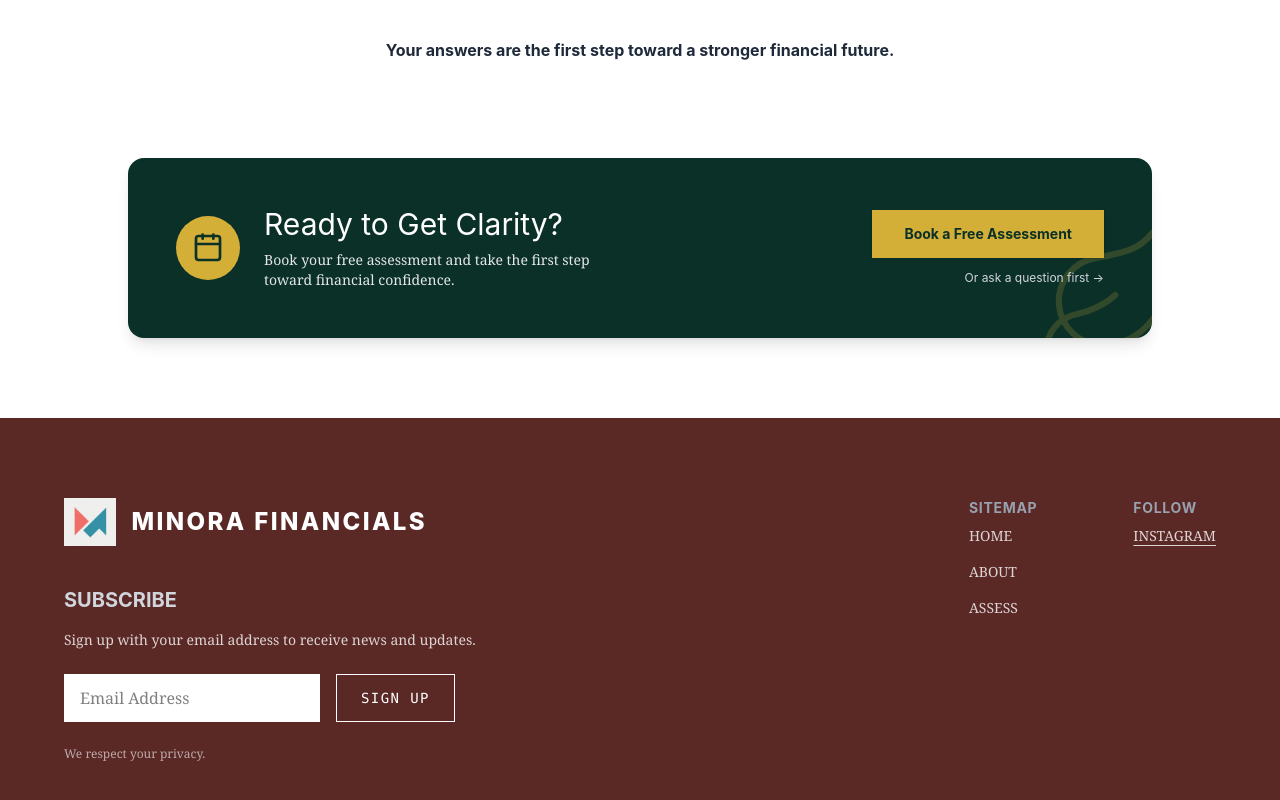
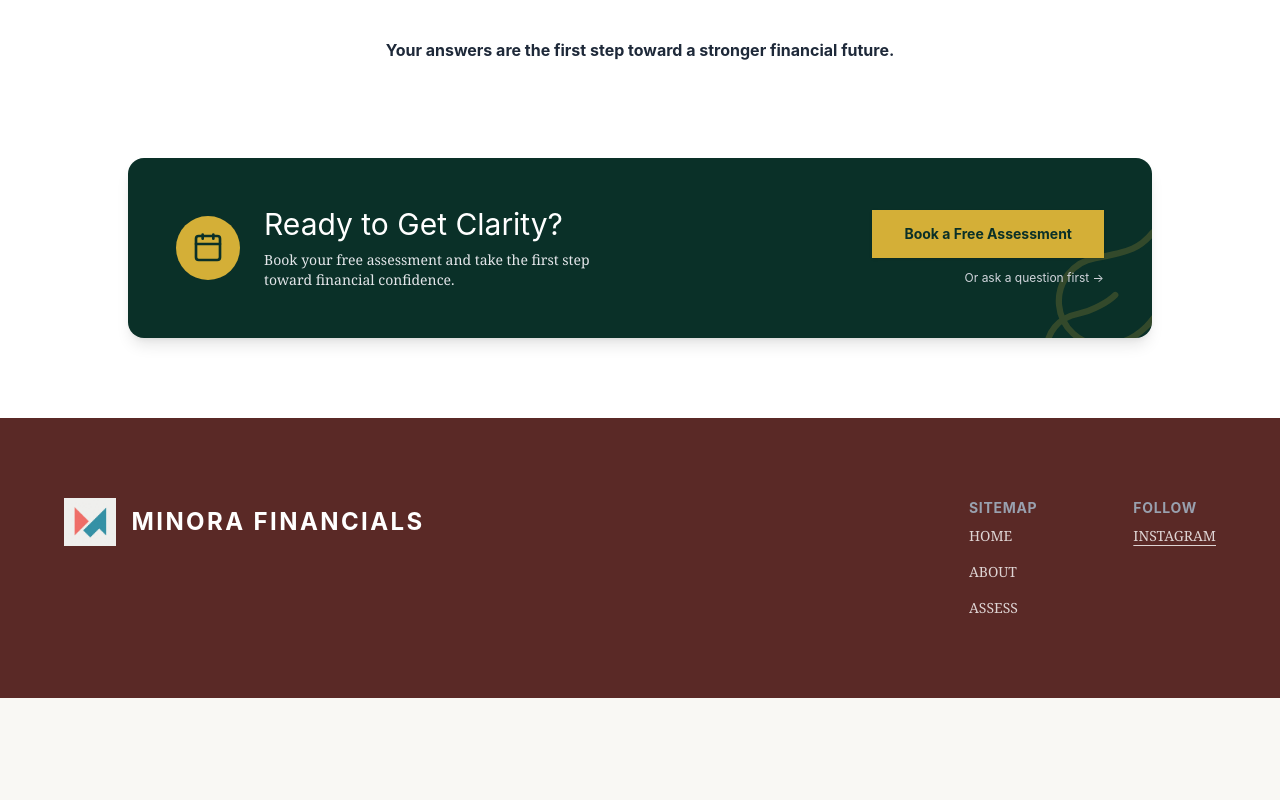
Before and after one commit to Jamarblack/Minora-Finance, a React (Vite) app in the folder minora-finance-frontend/: page /assess in a window 1280 px wide. Shown: the part 2502-3302 px from the top of the page. After the commit the page ends 3200 px from the top, so only its background shows below. Built offline with nearby package versions, Linux system fonts and the light colour scheme.

Commit message:
refactor: update footer styling and remove unused subscription section; remove "Start Your Journey" button from LandingPage

```diff
--- a/minora-finance-frontend/src/components/Footer.tsx
+++ b/minora-finance-frontend/src/components/Footer.tsx
@@ -8,15 +8,15 @@ export default function Footer() {
         <div className="mb-10 md:mb-0 w-full md:w-1/2">
           <div className="flex items-center space-x-4 mb-10">
             <img src={logo} alt="Minora Finance Logo" className="h-10 md:h-12" />
-            <span className="text-2xl font-extrabold uppercase tracking-widest">Minora Financials</span>
+            <span className="text-2xl font-bold uppercase tracking-widest">Minora Financials</span>
           </div>
-          <h3 className="text-xl font-bold uppercase mb-4 text-gray-300">Subscribe</h3>
+          {/* <h3 className="text-xl font-bold uppercase mb-4 text-gray-300">Subscribe</h3>
           <p className="font-serif text-sm mb-6 opacity-80">Sign up with your email address to receive news and updates.</p>
           <form className="flex flex-col sm:flex-row gap-4">
             <input type="email" placeholder="Email Address" className="px-4 py-3 w-full sm:w-64 bg-white text-black font-serif outline-none" />
             <button type="submit" className="border border-white px-6 py-3 uppercase tracking-widest text-sm font-mono hover:bg-white hover:text-[#3e2723] transition-colors whitespace-nowrap">Sign Up</button>
           </form>
-          <p className="font-serif text-xs mt-6 opacity-60">We respect your privacy.</p>
+          <p className="font-serif text-xs mt-6 opacity-60">We respect your privacy.</p> */}
         </div>
         <div className="flex flex-row space-x-16 md:space-x-24">
           <div className="flex flex-col space-y-4">
--- a/minora-finance-frontend/src/pages/LandingPage.tsx
+++ b/minora-finance-frontend/src/pages/LandingPage.tsx
@@ -87,11 +87,7 @@ export default function LandingPage() {
             >
               Book a Free Assessment
             </button>
-            <button
-              className="border-2 border-gray-300 text-gray-800 px-8 py-3.5 font-bold hover:border-[#0a3028] transition-colors text-sm bg-white"
-            >
-              Start Your Journey
-            </button>
+
           </div>
         </motion.div>
 
```
